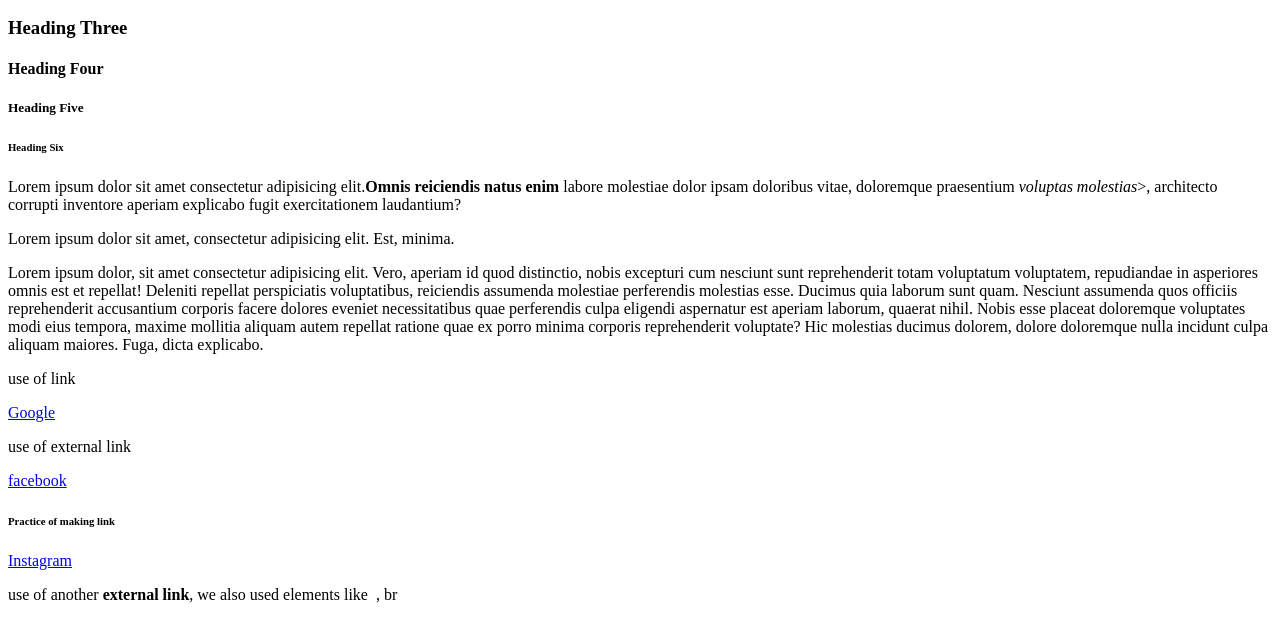
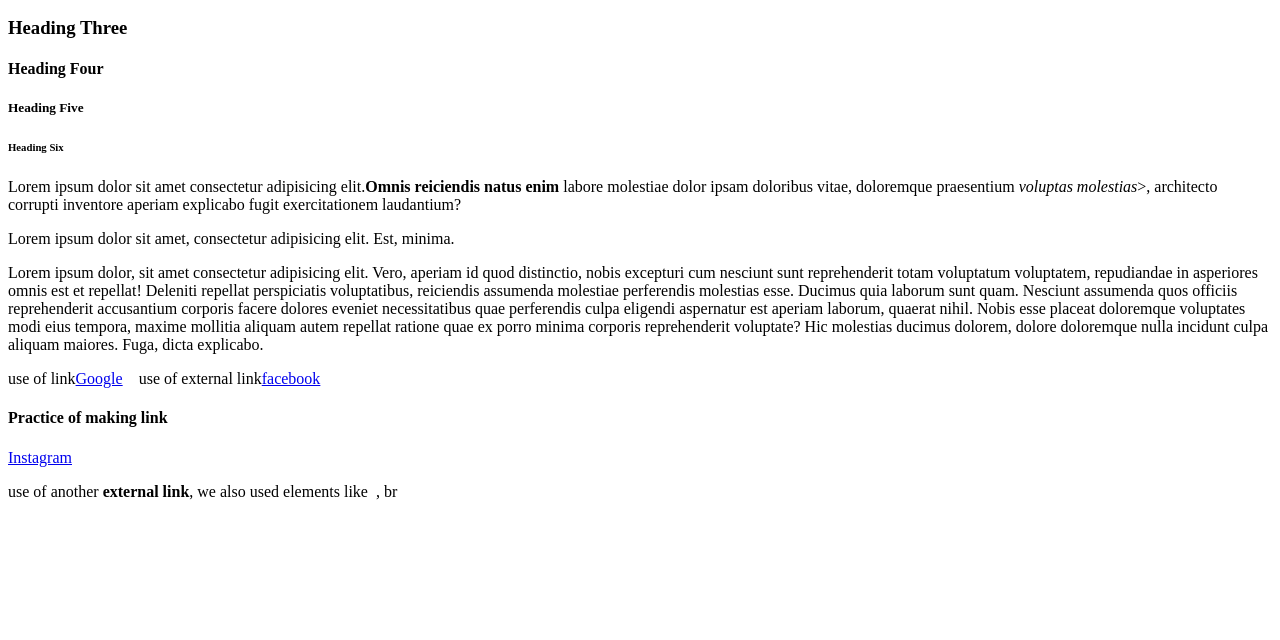
Before and after one commit to Eshan01/Demo, a plain HTML site: page index.html in a window 1280 px wide. Shown: the part 110-750 px from the top of the page. Drawn offline with Linux system fonts and the light colour scheme.

Commit message:
Add files via upload

```diff
--- a/index.html
+++ b/index.html
@@ -30,9 +30,9 @@
         maxime mollitia aliquam autem repellat ratione quae ex porro minima
         corporis reprehenderit voluptate? Hic molestias ducimus dolorem, dolore doloremque nulla incidunt culpa aliquam maiores. Fuga, dicta explicabo.
     </p>
-    <p>use of link</p><a href="https://www.google.com/">Google</a> &nbsp; <p>use of external link</p><a href="https://www.facebook.com/" target="_blank">facebook</a>
+    <p>use of link<a href="https://www.google.com/">Google</a>  &nbsp;&nbsp; use of external link<a href="https://www.facebook.com/" target="_blank">facebook</a>
     <br>
-    <h6>Practice of making link</h6>
+    <h4>Practice of making link</h4>
     <a href="https://wwww.instagram.com" target=_blank>Instagram</a>
     <p>use of another <strong>external link</strong>, we also used elements like &nbsp, br</p>
     </body>
```
